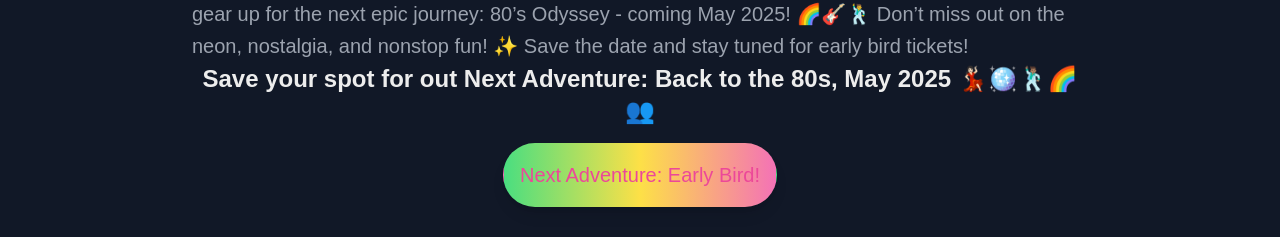
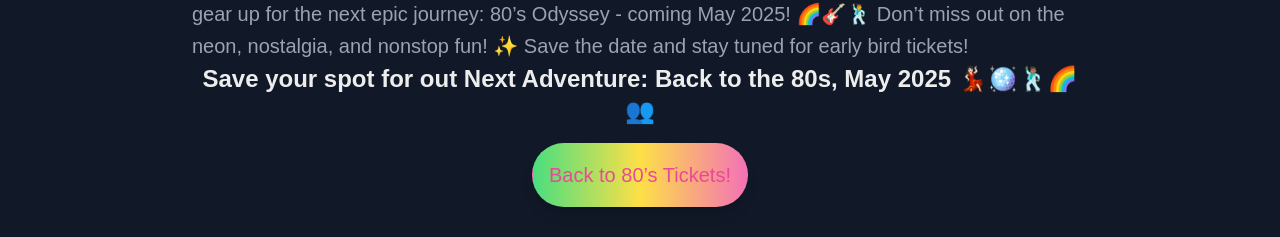
Before and after one commit to lexfm/pride-in-my-pines, a Next.js app: page /archive in a window 1280 px wide. Shown: the part 1188-1425 px from the top of the page. Built offline with nearby package versions, Linux system fonts and the light colour scheme; grey boxes are pictures that could not be loaded.

Commit message:
Fix: archive to tickets link

```diff
--- a/pages/archive/index.tsx
+++ b/pages/archive/index.tsx
@@ -57,11 +57,11 @@ export default function Home({ images }: HomeProps) {
             gap-2 hover:bg-gradient-to-r hover:from-pink-400 hover:via-yellow-300 hover:to-green-400
             text-lg sm:text-xl h-11 sm:h-16 px-2 sm:px-4 shadow-lg
             dark:hover:text-yellow-500 hover:scale-105 transform transition duration-300 ease-in-out"
-          href="/earlybird"
+          href="/tickets"
           target="_self"
           rel="noopener noreferrer"
         >
-          Next Adventure: Early Bird!
+          Back to 80’s Tickets!
         </Link>
         <ImageCarousel images={images} />
       </main>
```
